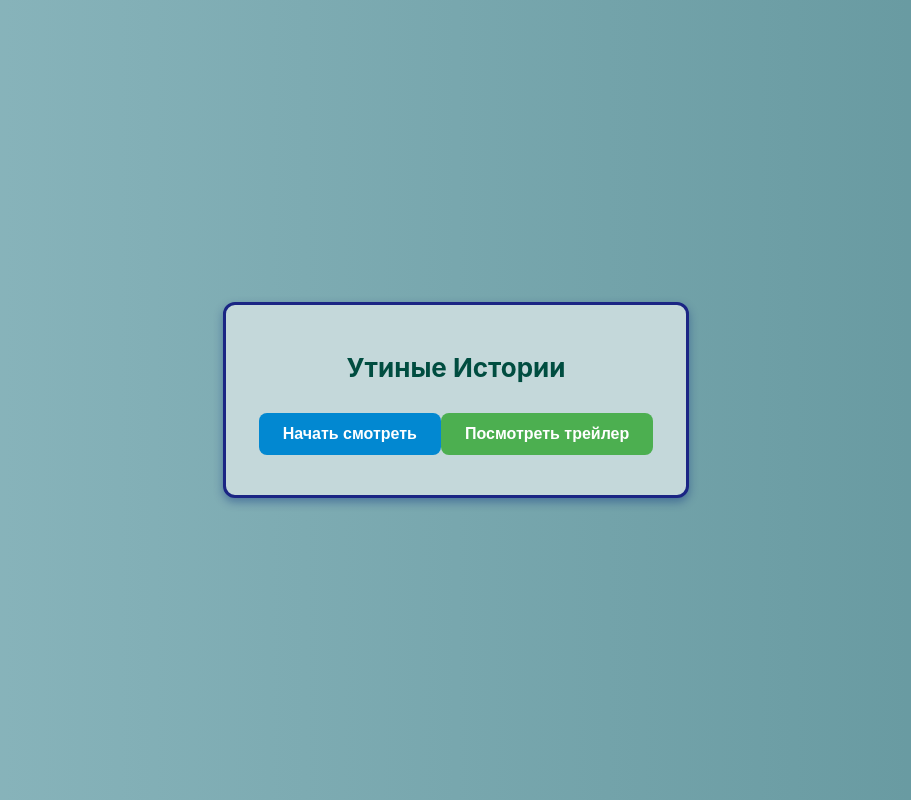
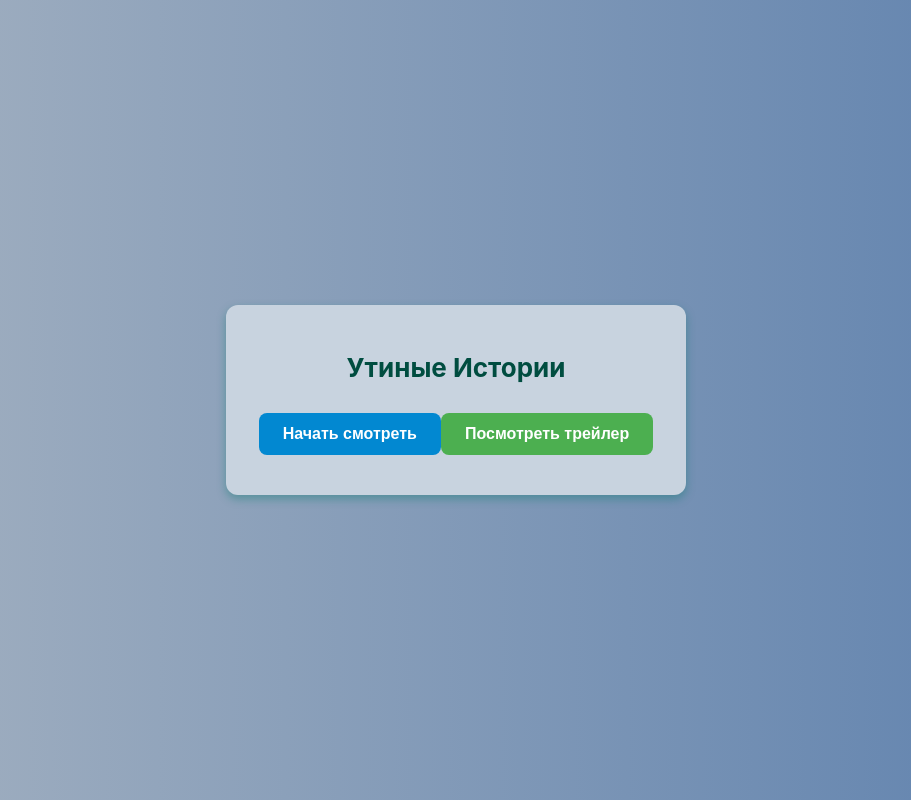
Before and after one commit to KateGrebeneva/kate_react_main, a React (Create React App) app: page / in a window 1280 px wide. Shown: the whole page, without its empty margins (184-1095 px from the left). Built offline with nearby package versions, Linux system fonts and the light colour scheme.

Commit message:
task#100

```diff
--- a/src/App.js
+++ b/src/App.js
@@ -1,60 +1,13 @@
 import React from 'react';
+import { styles } from './styles.js'; // Импортируем стили
 
 function DuckTales() {
-  const pageStyle = {
-    height: '100vh',
-    display: 'flex',
-    justifyContent: 'center',
-    alignItems: 'center',
-    background: 'linear-gradient(to right,rgb(141, 184, 191),rgb(99, 150, 157))', // Градиентный фон
-  };
-
-  const containerStyle = {
-    width: '400px',
-    padding: '30px',
-    backgroundColor: 'rgb(196, 216, 218)', // Нежный голубой
-    borderRadius: '12px',
-    textAlign: 'center',
-    border: '3px solid rgb(26, 37, 132)', // Насыщенный голубой
-    boxShadow: '0 4px 10px rgba(0, 38, 121, 0.4)', // Тень
-  };
-
-  const titleStyle = {
-    fontSize: '26px',
-    color: '#004d40',
-    marginBottom: '20px',
-    fontWeight: 'bold',
-  };
-
-  const buttonStyle = {
-    padding: '12px 24px',
-    margin: '10px 0',
-    border: 'none',
-    borderRadius: '8px',
-    cursor: 'pointer',
-    transition: 'background-color 0.3s ease',
-    fontSize: '16px',
-    fontWeight: 'bold',
-  };
-
-  const button1Style = {
-    ...buttonStyle,
-    backgroundColor: '#0288d1',
-    color: 'white',
-  };
-
-  const button2Style = {
-    ...buttonStyle,
-    backgroundColor: '#4caf50',
-    color: 'white',
-  };
-
   return (
-    <div style={pageStyle}>
-      <div style={containerStyle}>
-        <h1 style={titleStyle}>Утиные Истории</h1>
-        <button style={button1Style}>Начать смотреть</button>
-        <button style={button2Style}>Посмотреть трейлер</button>
+    <div style={{ height: '100vh', display: 'flex', justifyContent: 'center', alignItems: 'center', background: 'linear-gradient(to right,rgb(165, 178, 193),rgb(94, 129, 174))' }}>
+      <div style={styles.container}>
+        <h1 style={styles.title}>Утиные Истории</h1>
+        <button style={styles.button1}>Начать смотреть</button>
+        <button style={styles.button2}>Посмотреть трейлер</button>
       </div>
     </div>
   );
--- /dev/null
+++ b/src/styles.js
@@ -0,0 +1,43 @@
+// src/styles.js
+
+export const styles = {
+  container: {
+    width: '400px',
+    padding: '30px',
+    backgroundColor:'rgb(200, 211, 223)', // Нежный голубой
+    borderRadius: '12px',
+    textAlign: 'center',
+    border: '3px solidrgb(2, 61, 93)', // Насыщенный голубой
+    boxShadow: '0 4px 10px rgba(0, 121, 107, 0.4)', // Тень
+  },
+  title: {
+    fontSize: '26px',
+    color: '#004d40',
+    marginBottom: '20px',
+    fontWeight: 'bold',
+  },
+  button1: {
+    padding: '12px 24px',
+    margin: '10px 0',
+    border: 'none',
+    borderRadius: '8px',
+    cursor: 'pointer',
+    transition: 'background-color 0.3s ease',
+    backgroundColor: '#0288d1',
+    color: 'white',
+    fontSize: '16px',
+    fontWeight: 'bold',
+  },
+  button2: {
+    padding: '12px 24px',
+    margin: '10px 0',
+    border: 'none',
+    borderRadius: '8px',
+    cursor: 'pointer',
+    transition: 'background-color 0.3s ease',
+    backgroundColor: '#4caf50',
+    color: 'white',
+    fontSize: '16px',
+    fontWeight: 'bold',
+  },
+};
```
Also changed, not shown: results/Стилизация/task#100.jpg (added), src/App.css (added).
